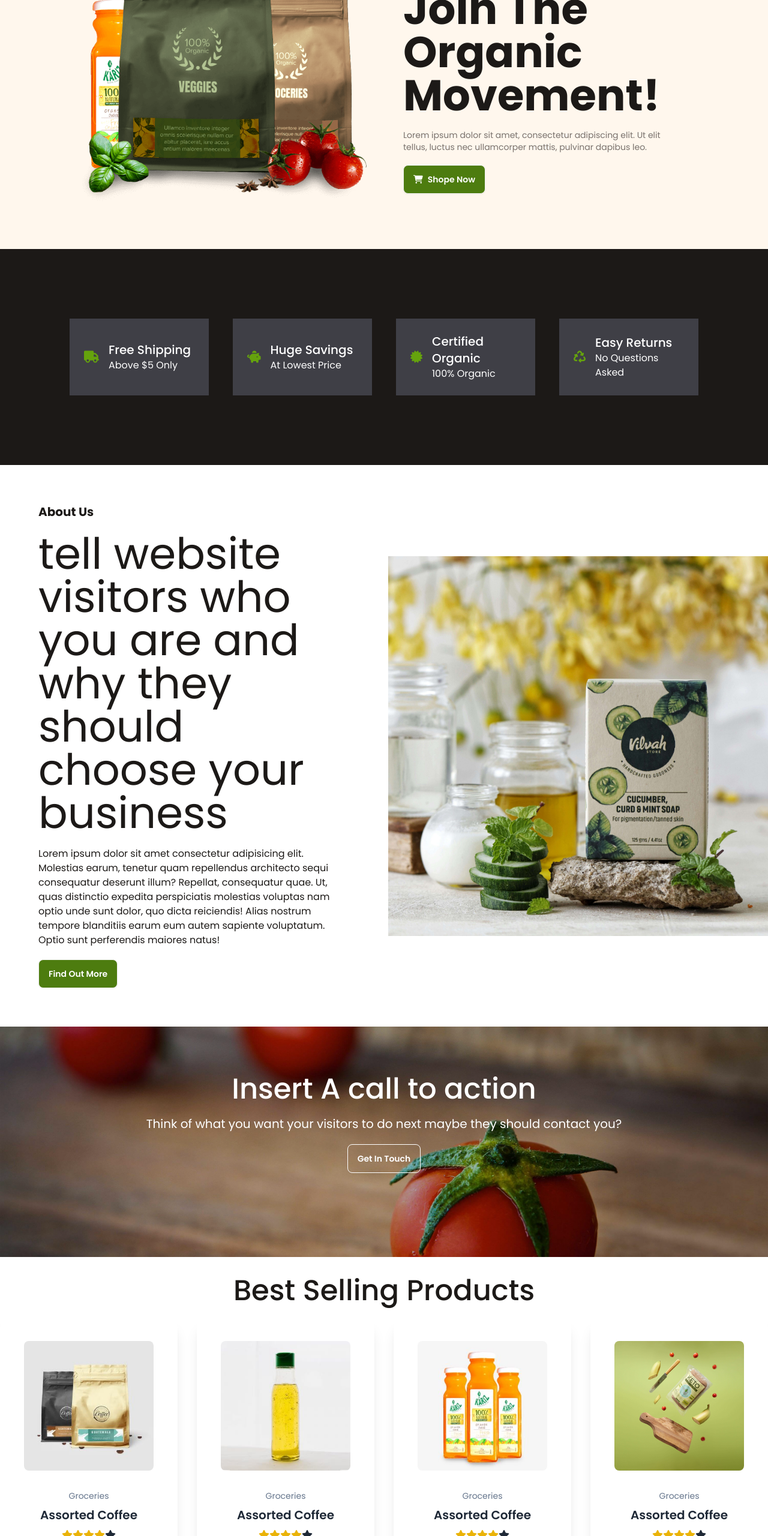
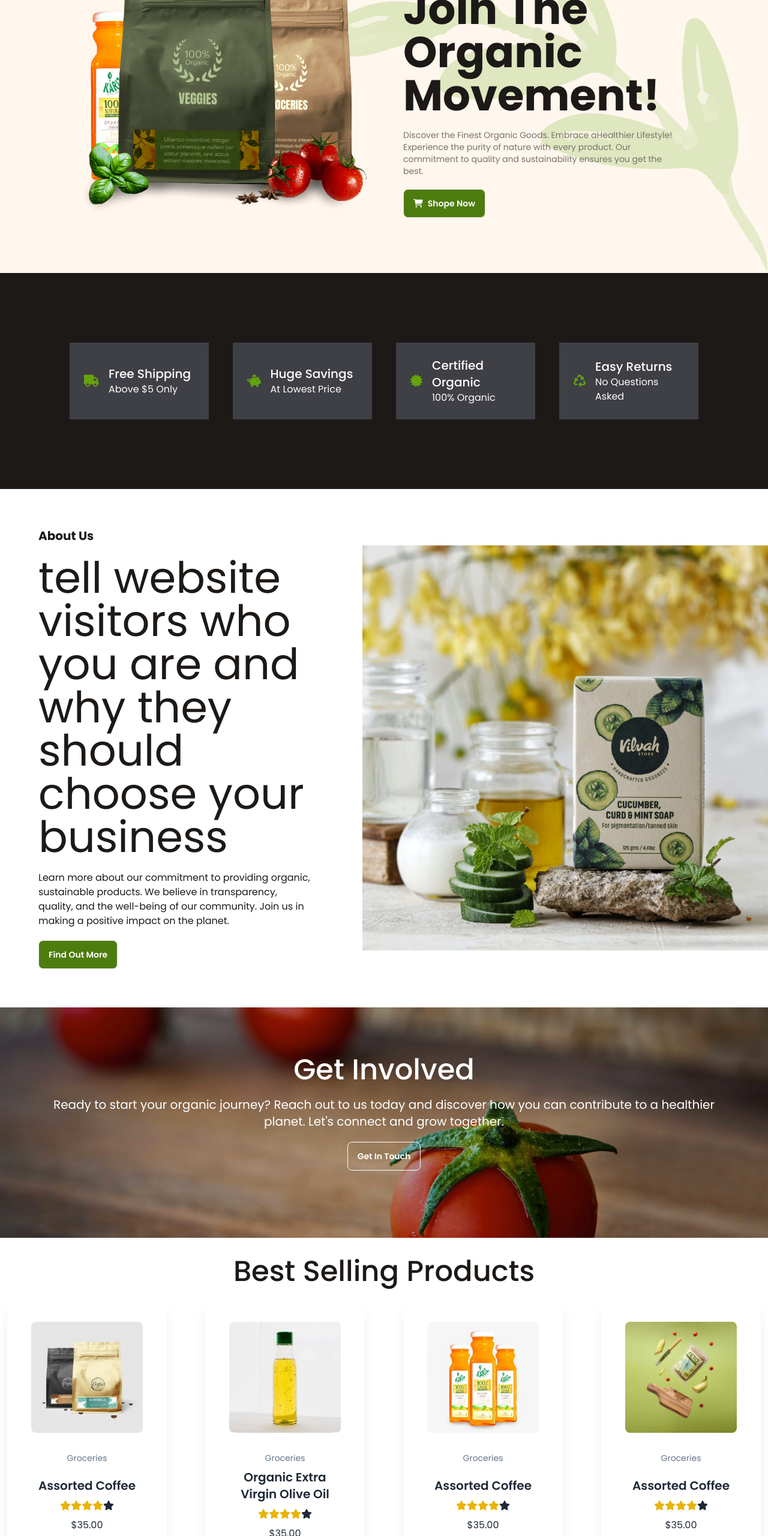
Before and after one commit to nazmul5675/Organic-store-000, a plain HTML site: page index.html in a window 1280 px wide. Shown: the part 240-2800 px from the top of the page at 60% size. Drawn offline with nearby package versions, Linux system fonts and the light colour scheme.

Commit message:
basic resposive ness and bg trasparent leaf added on header banner section

```diff
--- a/index.html
+++ b/index.html
@@ -22,12 +22,6 @@
     <style>
         .poppins-regular {
             font-family: "Poppins", sans-serif;
-        }
-
-        .bg-opacity-50 {
-            background: url('./images/leaf01.png') no-repeat right bottom;
-            opacity: 0.5;
-            z-index: 0;
         }
     </style>
 </head>
@@ -71,10 +65,10 @@
             </div>
         </nav>
         <!-- banner -->
-        <section class=" bg-orange-50">
-            <div class="">
-                <!-- class="bg-[url('./images/leaf01.png')] bg-no-repeat bg-right-bottom" -->
-                <div class=" justify-center z-10 sm:w-11/12 w-9/12  mx-auto ">
+        <section class=" bg-orange-50 bg-opacity-90">
+            <div style="background-image: url(./images/leaf01.png);" class="bg-no-repeat  bg-right-bottom">
+                <div class=" bg-orange-50 bg-opacity-70">
+                    <div class=" justify-center z-10 sm:w-11/12 w-9/12 mx-auto ">
                         <div class=" grid md:grid-cols-2 grid-cols-1 justify-center items-center gap-10 lg:p-20 p-2">
                             <div><img src="images/bannerbg.png" alt="">
                             </div>
@@ -82,14 +76,15 @@
                                 <p class="text-xl font-bold text-stone-900">Best Quality Products</p>
                                 <h1 class="md:text-4xl lg:text-7xl text-3xl font-bold text-stone-900">Join The Organic
                                     Movement!</h1>
-                            <p class="text-sm font-normal text-stone-500">Lorem ipsum dolor sit amet, consectetur
-                                adipiscing elit. Ut elit tellus, luctus nec
-                                ullamcorper
-                                mattis, pulvinar dapibus leo.</p>
+                                <p class="text-sm font-normal text-stone-500">Discover the Finest Organic Goods. Embrace
+                                    aHealthier Lifestyle! Experience the purity of nature with every product. Our
+                                    commitment
+                                    to quality and sustainability ensures you get the best.</p>
                                 <button
                                     class="btn hover:bg-lime-600 bg-lime-700 text-white transition-colors ease-in-out duration-300"><i
                                         class="fa-solid fa-cart-shopping"></i> Shope
                                     Now</button>
+                            </div>
                         </div>
                     </div>
                 </div>
@@ -145,12 +140,9 @@
                         they
                         should choose
                         your business</h1>
-                    <p class="font-normal text-stone-900">Lorem ipsum dolor sit amet consectetur adipisicing elit.
-                        Molestias earum, tenetur quam
-                        repellendus architecto sequi consequatur deserunt illum? Repellat, consequatur quae. Ut, quas
-                        distinctio expedita perspiciatis molestias voluptas nam optio unde sunt dolor, quo dicta
-                        reiciendis! Alias nostrum tempore blanditiis earum eum autem sapiente voluptatum. Optio sunt
-                        perferendis maiores natus!</p>
+                    <p class="font-normal text-stone-900">Learn more about our commitment to providing organic,
+                        sustainable products. We believe in transparency, quality, and the well-being of our community.
+                        Join us in making a positive impact on the planet.</p>
                     <button
                         class="btn bg-lime-700 hover:bg-lime-600 transition-colors ease-in-out duration-300 text-white">Find
                         Out More</button>
@@ -163,13 +155,13 @@
         <!-- Insert A call to action -->
         <section class="bg-[url('./images/call.jpg')] bg-cover bg-no-repeat bg-center h-96 ">
             <div class="text-center sm:p-20 p-10 text-white space-y-5 bg-gradient-to-r from-black/30 to-black/30 h-96">
-                <h1 class="text-5xl font-medium">Insert A call to action
+                <h1 class="sm:text-5xl text-4xl font-medium">Get Involved
                 </h1>
-                <p class="text-xl ">Think of what you want your visitors to do next maybe they should contact
-                    you?
+                <p class="text-xl ">Ready to start your organic journey? Reach out to us today and discover how you can
+                    contribute to a healthier planet. Let's connect and grow together.
                 </p>
                 <button
-                    class="btn bg-transparent border-1 border-white text-white hover:bg-lime-600 hover:border-none">Get
+                    class="btn bg-transparent border-1 border-white text-white hover:bg-lime-600 hover:border-none transition-colors ease-in-out duration-300">Get
                     In
                     Touch</button>
             </div>
@@ -179,9 +171,9 @@
             <div>
                 <h1 class="mt-8 text-5xl font-medium text-stone-900 text-center mb-5">Best Selling Products</h1>
             </div>
-            <div class="grid md:grid-cols-2 lg:grid-cols-4 grid-cols-1 gap-8">
+            <div class="grid md:grid-cols-2 lg:grid-cols-4 grid-cols-1 gap-10   ">
                 <!-- card -1 -->
-                <div class="card bg-base-100  shadow-xl">
+                <div class="card bg-base-100  shadow-xl w-11/12 mx-auto">
                     <figure class="px-10 pt-10">
                         <img src="images/product01.jpg" alt="Shoes" class="rounded-lg" />
                     </figure>
@@ -201,13 +193,13 @@
                     </div>
                 </div>
                 <!-- card-2 -->
-                <div class="card bg-base-100  shadow-xl">
+                <div class="card bg-base-100  shadow-xl w-11/12 mx-auto">
                     <figure class="px-10 pt-10">
                         <img src="images/product02.jpg" alt="Shoes" class="rounded-lg" />
                     </figure>
                     <div class="card-body items-center text-center">
                         <p class="text-sm text-slate-500">Groceries</p>
-                        <h2 class="card-title">Assorted Coffee</h2>
+                        <h2 class="card-title">Organic Extra Virgin Olive Oil</h2>
                         <h1>
                             <i class="fa-solid fa-star text-yellow-500"></i><i
                                 class="fa-solid fa-star text-yellow-500"></i><i
@@ -221,7 +213,7 @@
                     </div>
                 </div>
                 <!-- card -3 -->
-                <div class="card bg-base-100  shadow-xl">
+                <div class="card bg-base-100  shadow-xl w-11/12 mx-auto">
                     <figure class="px-10 pt-10">
                         <img src="images/product03.jpg" alt="Shoes" class="rounded-lg" />
                     </figure>
@@ -241,7 +233,7 @@
                     </div>
                 </div>
                 <!-- card -4 -->
-                <div class="card bg-base-100  shadow-xl">
+                <div class="card bg-base-100  shadow-xl w-11/12 mx-auto">
                     <figure class="px-10 pt-10">
                         <img src="images/product04.jpg" alt="Shoes" class="rounded-lg" />
                     </figure>
@@ -261,7 +253,7 @@
                     </div>
                 </div>
                 <!-- card-5 -->
-                <div class="card bg-base-100  shadow-xl">
+                <div class="card bg-base-100  shadow-xl w-11/12 mx-auto">
                     <figure class="px-10 pt-10">
                         <img src="images/product05.jpg" alt="Shoes" class="rounded-lg" />
                     </figure>
@@ -281,7 +273,7 @@
                     </div>
                 </div>
                 <!-- card-6 -->
-                <div class="card bg-base-100  shadow-xl">
+                <div class="card bg-base-100  shadow-xl w-11/12 mx-auto">
                     <figure class="px-10 pt-10">
                         <img src="images/product06.jpg" alt="Shoes" class="rounded-lg" />
                     </figure>
@@ -301,7 +293,7 @@
                     </div>
                 </div>
                 <!-- card-7 -->
-                <div class="card bg-base-100  shadow-xl">
+                <div class="card bg-base-100  shadow-xl w-11/12 mx-auto">
                     <figure class="px-10 pt-10">
                         <img src="images/product07.jpg" alt="Shoes" class="rounded-lg" />
                     </figure>
@@ -321,7 +313,7 @@
                     </div>
                 </div>
                 <!-- card-8 -->
-                <div class="card bg-base-100  shadow-xl">
+                <div class="card bg-base-100  shadow-xl w-11/12 mx-auto">
                     <figure class="px-10 pt-10">
                         <img src="images/product08.jpg" alt="Shoes" class="rounded-lg" />
                     </figure>
@@ -345,7 +337,7 @@
         <!-- Featured Brands: -->
         <section class="flex lg:flex-row flex-col justify-center items-center bg-slate-100 lg:p-10 p-2  mt-32 ">
             <h1 class="  text-black font-medium text-3xl
-                    ">Featured Brands:</h1>
+                    ">Trusted Partners:</h1>
             <div class=" flex lg:flex-nowrap flex-wrap justify-center items-center  ">
                 <img src="images/logo-1.svg" alt="">
                 <img src="images/logo-2.svg" alt="">
```
Lines whose indentation alone changed are shown as unchanged.
